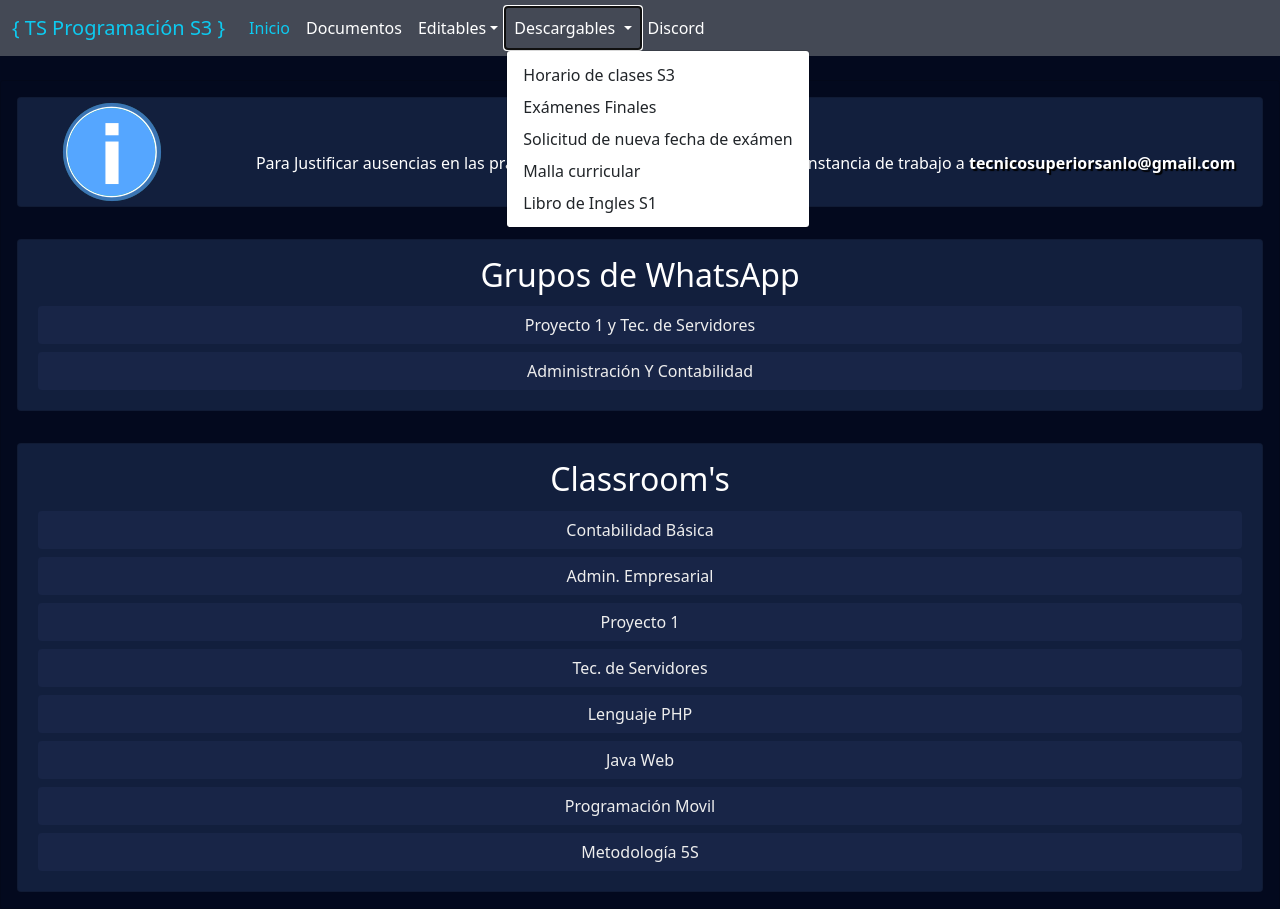
After one commit to JuanServin97/PaginaSnppSoloHtml, a PHP site: page /index.html in a window 1280 px wide, after a click on "Descargables". The commit adds this page. Run offline with PHP 8.4, Linux system fonts and the light colour scheme.

Commit message:
restauro a vS3 por incompatibilidad con php

```diff
--- a/estilos/style.css
+++ b/estilos/style.css
@@ -1,8 +1,5 @@
 
 /*MY code*/
-@import url('https://fonts.googleapis.com/css2?family=Rubik:ital,wght@1,800&display=swap');
-@import url('https://fonts.googleapis.com/css2?family=Rubik+Glitch&display=swap');
-
 
 /*Inicio Link Avisos*/
 #Faviso a:link{
--- /dev/null
+++ b/index.html
@@ -0,0 +1,108 @@
+<!DOCTYPE html>
+<html lang="es">
+  <head>
+    <meta charset="UTF-8">
+    <meta http-equiv="X-UA-Compatible" content="IE=edge">
+    <meta name="viewport" content="width=device-width, initial-scale=1.0">
+    <meta name="author" content="Robert Romero">
+    <meta name="robots" content="noindex">
+    <link rel="shortcut icon" href="imagenes/icon/favicon-72x72.png" type="image/x-png">
+    <title>Programación CTFP-PJ</title>
+    <meta name="description" content="Esta es una página para acceder a todas las informaciones importantes que necesitamos en el TS en Programación">
+    <link href="https://cdn.jsdelivr.net/npm/bootstrap@5.0.2/dist/css/bootstrap.min.css" rel="stylesheet" integrity="sha384-EVSTQN3/azprG1Anm3QDgpJLIm9Nao0Yz1ztcQTwFspd3yD65VohhpuuCOmLASjC" crossorigin="anonymous">
+    <link rel="stylesheet" href="estilos/style.css">
+    <script src="https://cdn.jsdelivr.net/npm/bootstrap@5.0.2/dist/js/bootstrap.bundle.min.js" integrity="sha384-MrcW6ZMFYlzcLA8Nl+NtUVF0sA7MsXsP1UyJoMp4YLEuNSfAP+JcXn/tWtIaxVXM" crossorigin="anonymous"></script>
+    <script src="scripts/script.js"></script>
+  </head>
+
+  <body class="bg-blu-black">
+    <!--Inicio de nav menu-->
+    <nav class="navbar navbar-expand-lg navbar-light bg-translucid">
+      <div class="container-fluid">
+
+        <a class="navbar-brand text-info user-select-none" href="https://ctfp-pj.netlify.app/index.html">{ TS Programación S3 }</a>
+
+        <button class="navbar-toggler bg-secondary" type="button" data-bs-toggle="collapse" data-bs-target="#navbarNavDropdown" aria-controls="navbarNavDropdown" aria-expanded="false" aria-label="Toggle navigation">
+          <span class="navbar-toggler-icon"></span>
+        </button>
+
+        <div class="collapse navbar-collapse" id="navbarNavDropdown">
+          <ul class="navbar-nav">
+            <li class="nav-item">
+              <a class="nav-link active text-info" aria-current="page" href="https://ctfp-pj.netlify.app/index.html">Inicio</a>
+            </li>
+            <li class="nav-item">
+              <a class="nav-link text-white" href="https://ctfp-pj.netlify.app/documentos.html">Documentos</a>
+            </li>
+            <li class="nav-item dropdown">
+              <a class="nav-link dropdown-toggle text-white" role="button" data-bs-toggle="dropdown" aria-expanded="false" href="#">Editables</a>
+              <ul class="dropdown-menu" aria-labelledby="navbarDropdownMenuLink">
+                <li><a class="dropdown-item" href="https://docs.google.com/spreadsheets/d/10tz24wU9bG1ERZeglDiKPlICaT5ZUsgwll9q-ZNAEUs/edit#gid=768262323" target="_blank">Planilla para escoger los<br>horarios para practicas presenciales</a></li>
+              </ul>
+            </li>
+            <li class="nav-item dropdown">
+              <a class="nav-link dropdown-toggle text-white" href="#" id="navbarDropdownMenuLink" role="button" data-bs-toggle="dropdown" aria-expanded="false">
+                Descargables
+              </a>
+              <ul class="dropdown-menu" aria-labelledby="navbarDropdownMenuLink">
+                <li><a class="dropdown-item" href="documents/Horario_De_Clases_S3.pdf" download="Horario_De_Clases_S3.pdf">Horario de clases S3</a></li>
+                <li><a class="dropdown-item" href="documents/Horario Final Ordinario 3º Sem. 2022 .pdf" download="Horario Final Ordinario 3º Sem. 2022 .pdf">Exámenes Finales</a></li>
+                <li><a class="dropdown-item" href="documents/SOLICITUD DE NUEVA FECHA DE EXAMEN.docx" download="SOLICITUD DE NUEVA FECHA DE EXAMEN.docx">Solicitud de nueva fecha de exámen</a></li>
+                <li><a class="dropdown-item" href="documents/TECNICO SUPERIOR EN PROGRAMACIÓN DE APLICACIONES INFORMATICAS (2).pdf" download="TECNICO SUPERIOR EN PROGRAMACIÓN DE APLICACIONES INFORMATICAS (2).pdf">Malla curricular</a></li>
+                <li><a class="dropdown-item" href="documents/flash-on-english-for-mechanics-electronics-and-technical-assistance-dlscrib.com.pdf" download="flash-on-english-for-mechanics-electronics-and-technical-assistance-dlscrib.com.pdf">Libro de Ingles S1</a></li>
+              </ul>
+            </li>
+            <li class="nav-item"><a class="nav-link text-white" href="https://discord.gg/kTGg9aQZDt" target="_blank">Discord</a></li>
+          </ul>
+        </div>
+      </div>
+    </nav>
+    <!--Fin del nav menu-->
+
+    <!--Base-->
+    <br>
+    <section class="card text-center bg-blu-black">
+
+      <!--Inicio Aviso-->
+      <div class="card m-3 bg-blu">
+        <div class="row">
+          <div class="col-md-2">
+            <img src="imagenes/tools/Info_Aviso.png" class="img-fluid m-1" alt="Aviso">
+          </div>
+          <div class="col-md-10">
+            <div class="card-body">
+              <h4>
+                <div class="card-title">
+                  Aviso
+                </div>
+              </h4>
+              <div class="card-text">
+                Para Justificar ausencias en las prácticas por motivos de trabajo: Enviar constancia de trabajo a <b id="Faviso"><a href="mailto:tecnicosuperiorsanlo@gmail.com?Subject=Justificativo%20de%20Ausencia">tecnicosuperiorsanlo@gmail.com</a></b>
+              </div>
+            </div>
+          </div>
+        </div>
+      </div>
+      <!--Fin Aviso-->
+
+      <div class="card m-3 p-3 bg-blu">
+        <h2>Grupos de WhatsApp</h2>
+        <button type="button" onclick="enlaces('proyecto1')" class="btn blue-motion m-1">Proyecto 1 y Tec. de Servidores</button>
+        <button type="button" onclick="enlaces('AdminYConta')" class="btn blue-motion m-1">Administración Y Contabilidad</button>
+      </div>
+
+      <div class="card m-3 p-3 bg-blu">
+        <h2>Classroom's</h2>
+        <button type="button" title="kxw2dhy" id="classContaBasic" onclick="copiar('classContaBasic')" class="btn blue-motion m-1">Contabilidad Básica</button>
+        <button type="button" title="kxkpy6p" id="classAdminEmp" onclick="copiar('classAdminEmp')" class="btn blue-motion m-1">Admin. Empresarial</button>
+        <button type="button" title="lbcmrcr" id="classProyecto1" onclick="copiar('classProyecto1')" class="btn blue-motion m-1">Proyecto 1</button>
+        <button type="button" title="6sqnnlr" id="classTservidores" onclick="copiar('classTservidores')" class="btn blue-motion m-1">Tec. de Servidores</button>
+        <button type="button" title="zkb73aa" id="classPHP" onclick="copiar('classPHP')" class="btn blue-motion m-1">Lenguaje PHP</button>
+        <button type="button" title="jbokjje" id="classJavaWeb" onclick="copiar('classJavaWeb')" class="btn blue-motion m-1">Java Web</button>
+        <button type="button" title="rwoxrcp" id="classProgMovil" onclick="copiar('classProgMovil')" class="btn blue-motion m-1">Programación Movil</button>
+        <button type="button" title="werkf47" id="class5S" onclick="copiar('class5S')" class="btn blue-motion m-1">Metodología 5S</button>
+      </div>
+
+    </section>
+  </body>
+</html>
--- a/scripts/script.js
+++ b/scripts/script.js
@@ -1,9 +1,9 @@
 //Diccionario de links
-var diccio = {"PDR": "https://chat.whatsapp.com/DETUrqVaJyw9wVVXItwDR2"};
+var diccio = {"proyecto1": "https://chat.whatsapp.com/DETUrqVaJyw9wVVXItwDR2", "AdminYConta":"https://chat.whatsapp.com/LPbWEEFsqET0XjwCtZ8iO4"};
 
 //abrir enlaces de whatsapp
 function enlaces(clave) {
-    if (diccio[clave] == undefined) { //si la clave del diccionario dice vacía, entonces avisa que el enlace no está disponible
+    if (diccio[clave] == "vacio") { //si la clave del diccionario dice vacía, entonces avisa que el enlace no está disponible
         alert("Este enlace no está disponible");
         return;
     }
```
Also changed, not shown: other parts of estilos/style.css (+0 -31 lines), documentos.html (added, +76 -0 lines), documentos.php (deleted, +0 -18 lines), index.php (deleted, +0 -51 lines), 2 other files.
